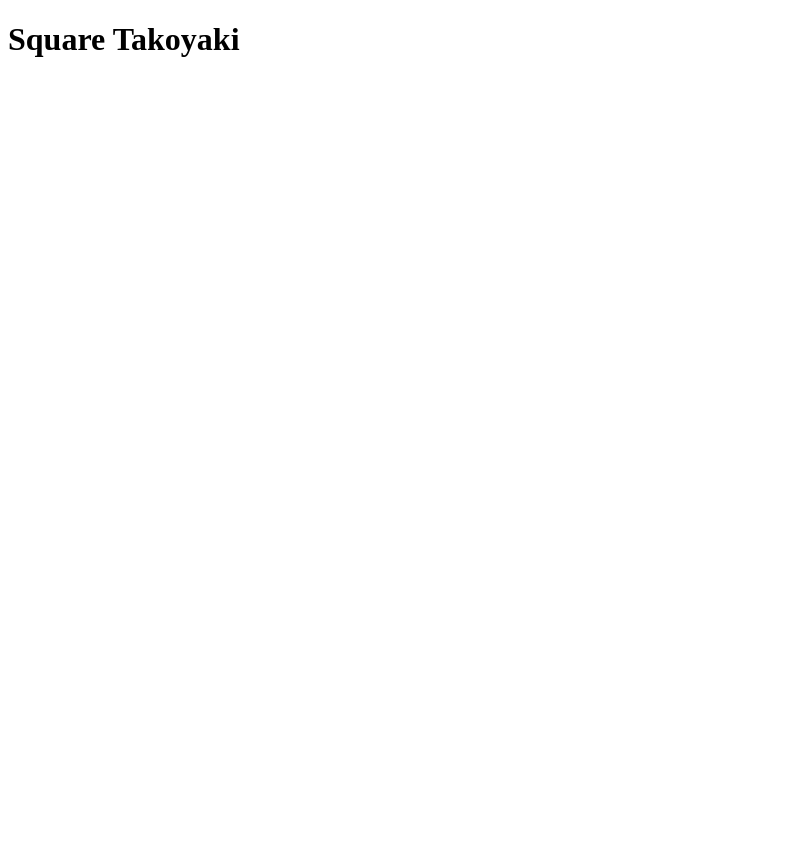
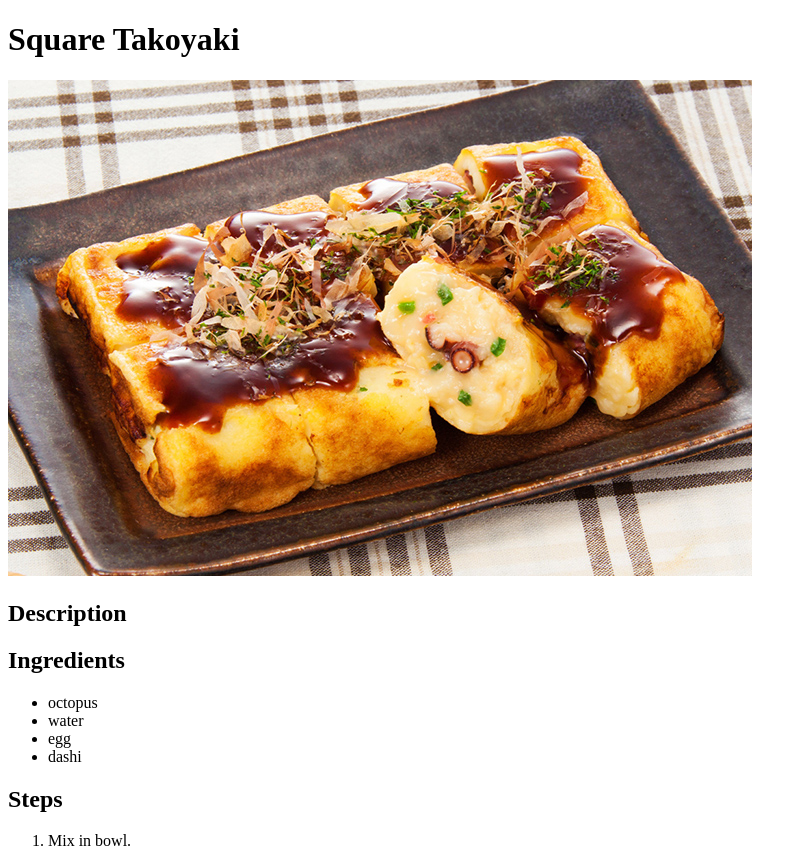
Before and after one commit to keikju/odin-recipes, a plain HTML site: page recipes/kakutako.html in a window 1280 px wide. Shown: the whole page, without its empty margins (0-807 px from the left). Before the commit the page ends 800 px from the top, so only its background shows below. Drawn offline with Linux system fonts and the light colour scheme.

Commit message:
Add recipe pages

```diff
--- a/recipes/kakutako.html
+++ b/recipes/kakutako.html
@@ -6,5 +6,18 @@
     </header>
     <body>
         <h1>Square Takoyaki</h1>
+        <img src="/images/kakutako.jpg" a="カクたこ">
+        <h2>Description</h2>
+        <h2>Ingredients</h2>
+        <ul>
+            <li>octopus</li>
+            <li>water</li>
+            <li>egg</li>
+            <li>dashi</li>
+        </ul>
+        <h2>Steps</h2>
+        <ol>
+            <li>Mix in bowl.</li>
+        </ol>
     </body>
 </html>
```
Also changed, not shown: index.html (+5 -1 lines), recipes/butter.mochi.html (added), recipes/nametake.html (added).
